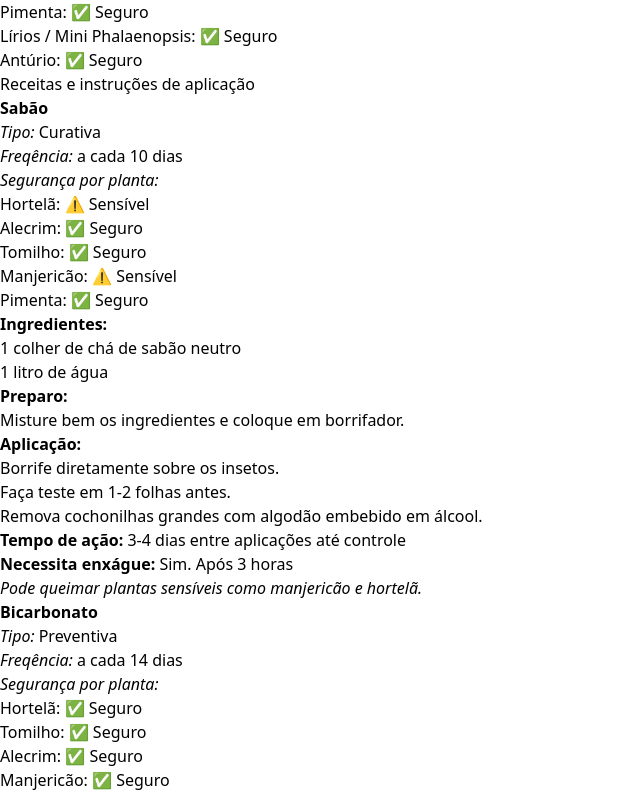
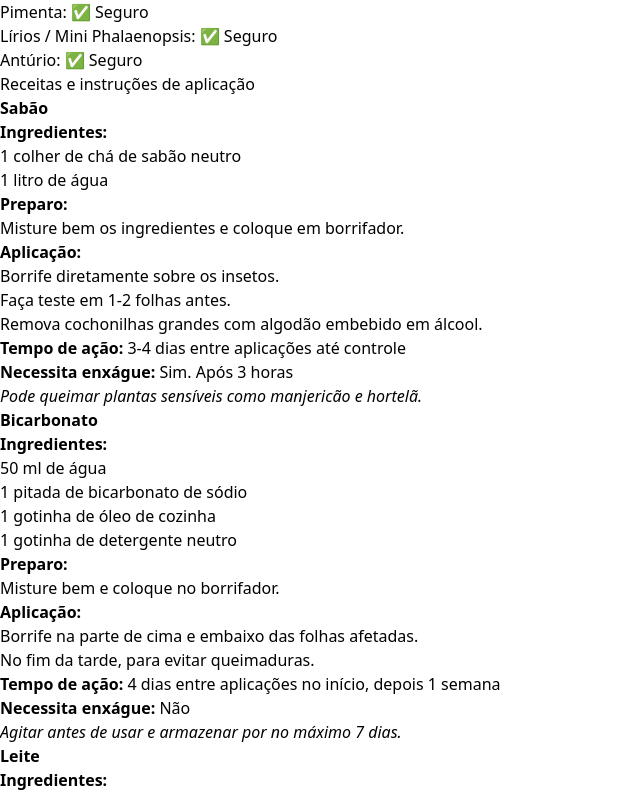
Before and after one commit to arquivosdovic/calendario-fitossanitario, a React (Vite) app: page / in a window 1280 px wide. Shown: the part 3186-3980 px from the top of the page, without its empty margins (0-640 px from the left). Built offline with nearby package versions, Linux system fonts and the light colour scheme.

Commit message:
Update App.jsx

```diff
--- a/src/App.jsx
+++ b/src/App.jsx
@@ -749,22 +749,6 @@ export default function FitossanitarioApp() {
           {PRODUCTS.map((p) => (
             <div key={p.id} className='border rounded p-3'>
               <strong>{p.nome}</strong>
-              <div className='text-xs mt-1'>
-                <em>Tipo:</em> {p.tipo}
-              </div>
-              <div className='text-xs mt-1'>
-                <em>Freqência:</em> a cada {p.frequenciaDias} dias
-              </div>
-              <div className='text-xs mt-1'>
-                <em>Segurança por planta:</em>
-                <ul className='list-disc pl-5'>
-                  {Object.entries(p.seguroPara).map(([pl, seguro]) => (
-                    <li key={pl}>
-                      {pl}: {seguro ? '✅ Seguro' : '⚠️ Sensível'}
-                    </li>
-                  ))}
-                </ul>
-              </div>
 
               {p.receita && (
                 <div className='mt-2 text-xs'>
```
